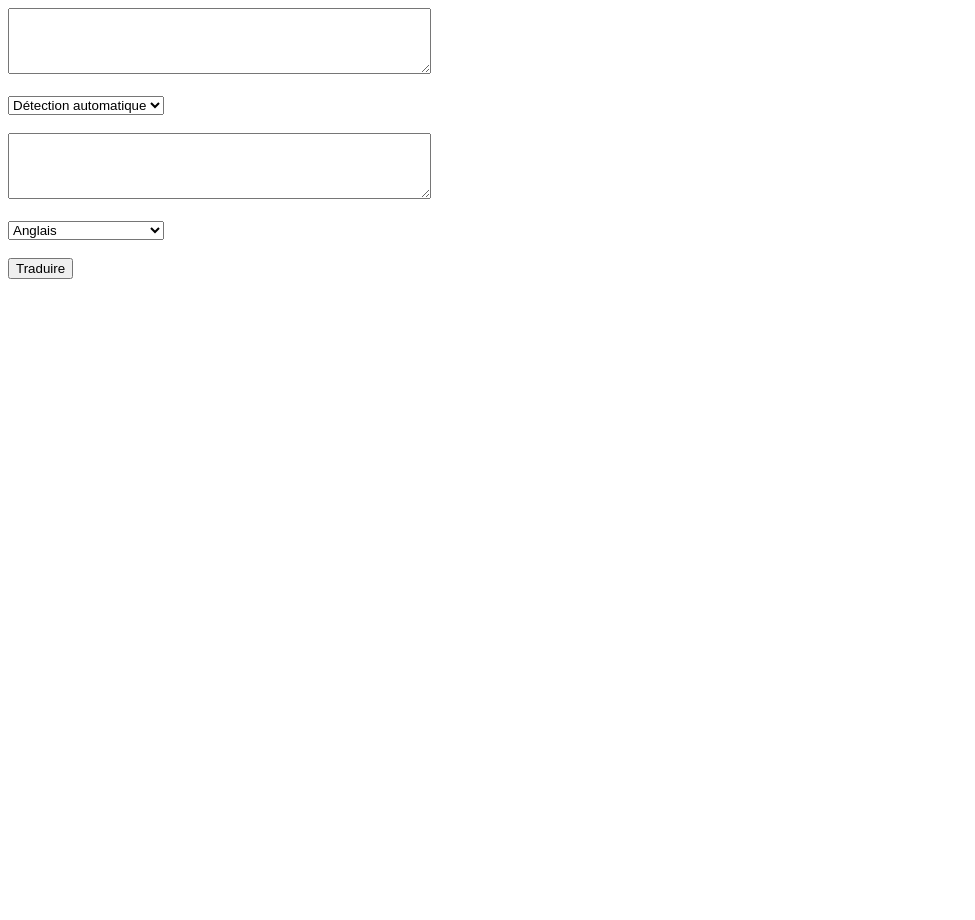
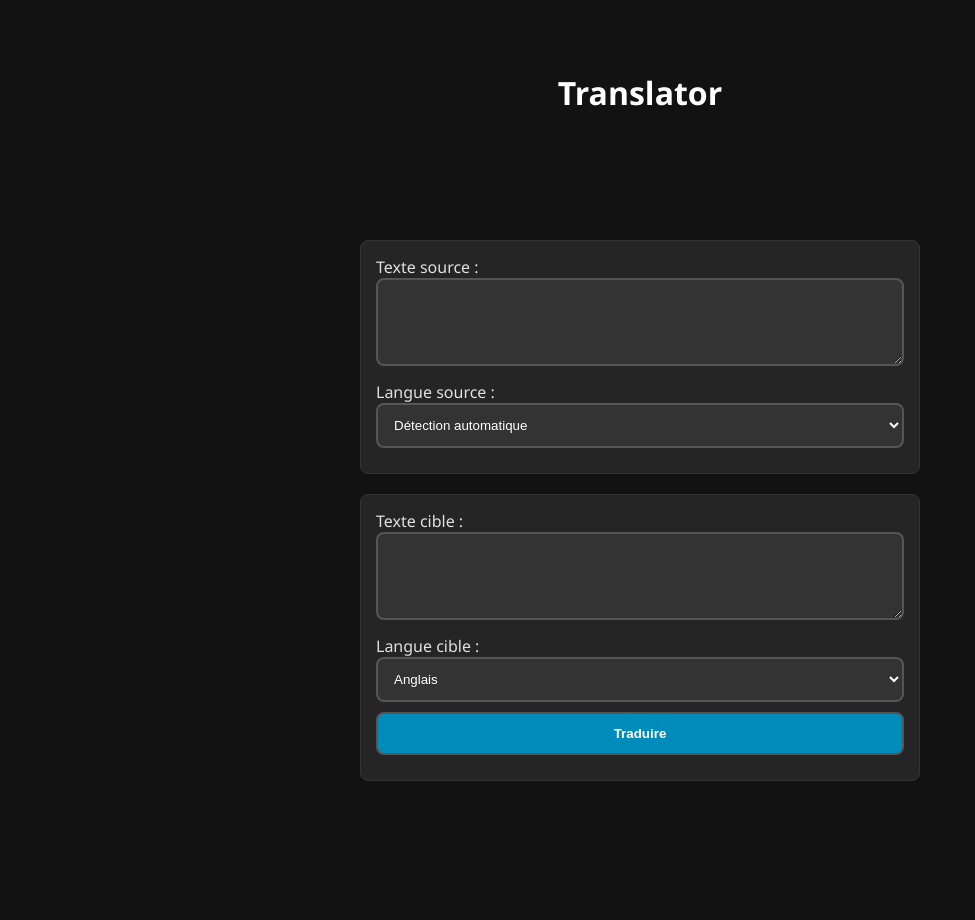
Before and after one commit to ines-lorquet/lingua-franca, a Flask app: page / in a window 1280 px wide. Shown: the whole page, without its empty margins (0-975 px from the left). Before the commit the page ends 279 px from the top, so only its background shows below. Run offline with Flask 3, Linux system fonts and the light colour scheme.

Commit message:
creation style index

```diff
--- a/app.py
+++ b/app.py
@@ -4,7 +4,6 @@ from translate import Translator
 app = Flask(__name__)
 
 LANGUAGES = {
-    'auto': 'Détection automatique',
     'en': 'Anglais',
     'fr': 'Français',
     'es': 'Espagnol',
@@ -14,7 +13,6 @@ LANGUAGES = {
     'nl': 'Néerlandais',
     'ru': 'Russe',
     'zh': 'Chinois',
-    'ja': 'Japonais',
     # Ajoutez d'autres langues selon vos besoins
 }
 
--- a/templates/index.html
+++ b/templates/index.html
@@ -1,26 +1,95 @@
 <!DOCTYPE html>
-<html lang="en">
+<html lang="fr">
 <head>
     <meta charset="UTF-8">
     <meta name="viewport" content="width=device-width, initial-scale=1.0">
-    <title>Document</title>
+    <title>API de traduction</title>
+    <style>
+        body {
+            background-color: #121212;
+            color: #e0e0e0;
+            font-family: 'Segoe UI', Tahoma, Geneva, Verdana, sans-serif;
+            display: flex; /* Ajout pour le centrage */
+            justify-content: center; /* Centrage horizontal */
+            align-items: center; /* Centrage vertical */
+            min-height: 100vh; /* Hauteur minimale pour le centrage vertical */
+            margin: 0; /* Suppression des marges par défaut */
+            padding-top: 120px;
+        }
+        .container {
+            width: 100%; /* Largeur maximale */
+            max-width: 600px; /* Largeur maximale du conteneur */
+            margin: auto; /* Centrage automatique */
+            padding: 20px;
+            box-sizing: border-box; /* Inclut padding dans la largeur */
+        }
+        .panel {
+            padding: 15px;
+            background-color: #252525;
+            border: 1px solid #333;
+            border-radius: 8px;
+            margin-bottom: 20px; /* Espace entre les panneaux */
+        }
+        textarea, select, button {
+            width: 100%;
+            background-color: #333333;
+            color: #ffffff;
+            border: 2px solid #555;
+            border-radius: 8px;
+            padding: 12px;
+            margin-bottom: 10px;
+            box-sizing: border-box; /* Inclut padding dans la largeur */
+        }
+        button {
+            background-color: #008CBA;
+            font-weight: bold;
+        }
+        button:hover {
+            background-color: #005f73;
+        }
+        .titre {
+            width: 100%; /* Utilisez toute la largeur pour le centrage */
+            text-align: center; /* Centre le texte horizontalement */
+            color: #ffffff;
+            padding-top: 50px;
+            padding-bottom: 10px;
+            margin: 0; /* Supprime les marges par défaut */
+            position: absolute; /* Positionnement absolu */
+            top: 0; /* En haut de la page */
+            left: 0; /* Aligné à gauche */
+            z-index: 10; /* S'assure que le titre est au-dessus des autres éléments */
+        }
+    </style>
 </head>
 <body>
+    <div class="titre">
+        <h1>Translator</h1>
+    </div>
+    <div class="container">
         <form method="POST" action="/">
-        <textarea name="source_text" rows="4" cols="50">{{ source_text }}</textarea><br><br>
-        <select name="source_lang">
+            <div class="panel input-panel">
+                <label for="source_text">Texte source :</label>
+                <textarea id="source_text" name="source_text" rows="4" cols="50">{{ source_text }}</textarea>
+                <label for="source_lang">Langue source :</label>
+                <select id="source_lang" name="source_lang">
                     <option value="auto" {% if source_lang == 'auto' %}selected{% endif %}>Détection automatique</option>
                     {% for code, name in languages.items() %}
                         <option value="{{ code }}" {% if source_lang == code %}selected{% endif %}>{{ name }}</option>
                     {% endfor %}
-        </select><br><br>
-        <textarea name="target_text" rows="4" cols="50" readonly>{{ target_text }}</textarea><br><br>
-        <select name="target_lang">
+                </select>
+            </div>
+            <div class="panel output-panel">
+                <label for="target_text">Texte cible :</label>
+                <textarea id="target_text" name="target_text" rows="4" cols="50" readonly>{{ target_text }}</textarea>
+                <label for="target_lang">Langue cible :</label>
+                <select id="target_lang" name="target_lang">
                     {% for code, name in languages.items() %}
                         <option value="{{ code }}" {% if target_lang == code %}selected{% endif %}>{{ name }}</option>
                     {% endfor %}
-        </select><br><br>
-        <input type="submit" value="Traduire">
+                </select>
+                <button type="submit">Traduire</button>
+            </div>
         </form>
+    </div>
 </body>
 </html>
```
Lines whose indentation alone changed are shown as unchanged.
